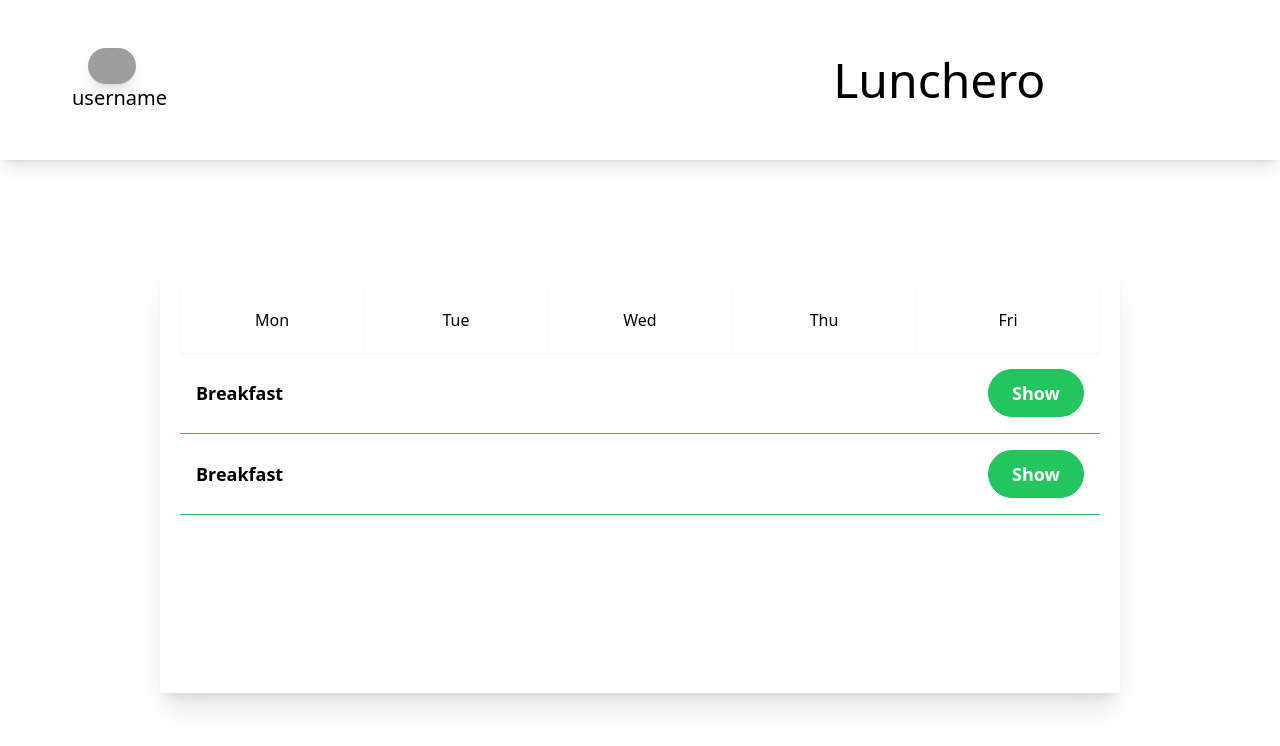
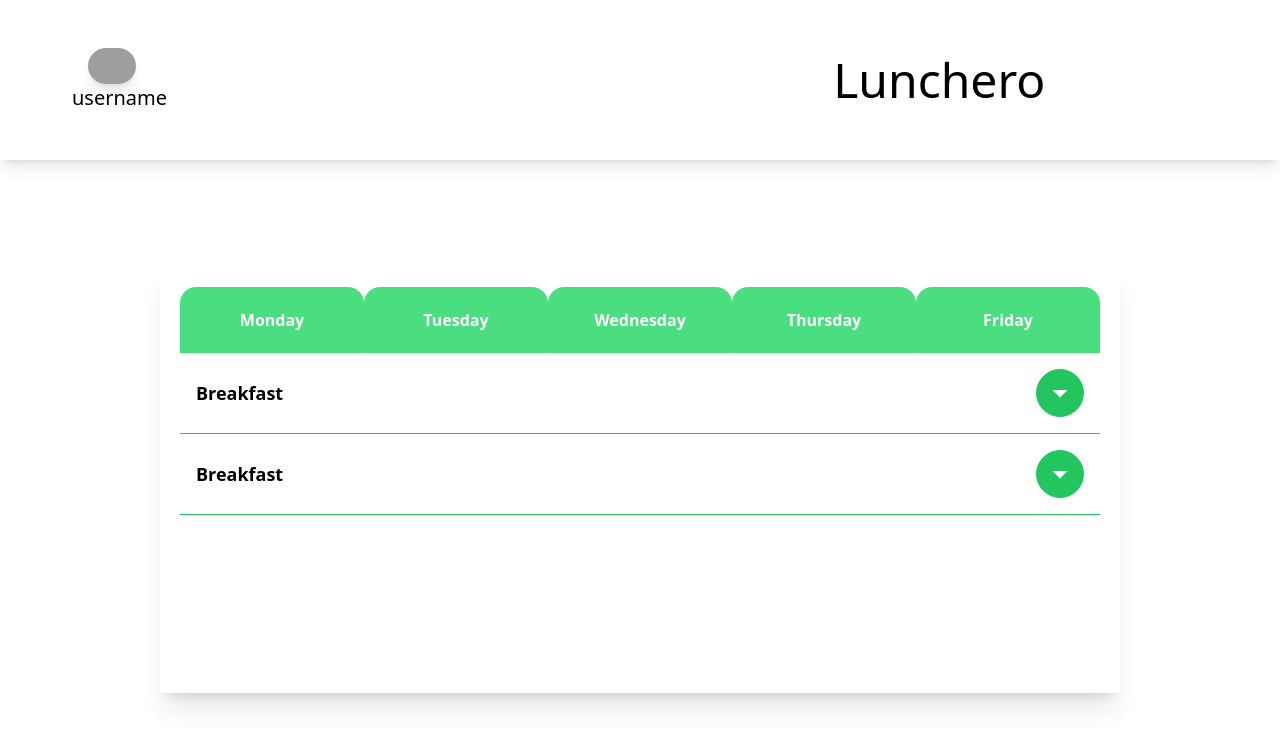
Before and after one commit to hacktobero/lunchero, a Next.js app in the folder launchero-client/: page / in a window 1280 px wide. Shown: the top 746 px of the page. Built offline with nearby package versions, Linux system fonts and the light colour scheme; grey boxes are pictures that could not be loaded.

Commit message:
meals-section

```diff
--- a/launchero-client/package.json
+++ b/launchero-client/package.json
@@ -9,6 +9,7 @@
     "lint": "next lint"
   },
   "dependencies": {
+    "framer-motion": "^7.6.2",
     "next": "13.0.0",
     "react": "18.2.0",
     "react-dom": "18.2.0",
--- a/launchero-client/pages/index.js
+++ b/launchero-client/pages/index.js
@@ -8,11 +8,6 @@ export default function Home() {
       <div className={'flex h-full w-full justify-center self-center'}>
         <MenuBar />
       </div>
-
-
-
-
-
     </div>
 
   )
--- a/launchero-client/src/components/meals-section/Meal.js
+++ b/launchero-client/src/components/meals-section/Meal.js
@@ -1,21 +1,38 @@
 import { useState } from 'react';
+import { MdArrowDropDown, MdArrowDropUp } from 'react-icons/md';
+import { IoMdAdd } from 'react-icons/io';
+import { IconContext } from 'react-icons';
+
 export default function Meal() {
     const [show, setShow] = useState(false);
     return (
         <div className="flex border-b  h-auto border-b-green-500 text-lg justify-between flex-col items-center p-4 font-bold ">
-            <div className='flex justify-between items-center w-full duration-200  hover:text-green-500'>
+            <div className={`flex justify-between items-center w-full duration-200  hover:text-green-500 ${show ? 'text-green-500' : ''}`}>
                 <h1>Breakfast</h1>
                 <div>
-                    <button onClick={() => setShow(!show)} className='border rounded-full w-24 h-12 border-green-500 bg-green-500 text-white px-2 py-1  font-bold '>{show ? 'Hide' : 'Show'}</button>
+                    <button onClick={() => setShow(!show)} className='border rounded-full w-12 h-12 duration-150 border-green-500 bg-green-500 text-white flex justify-center items-center font-bold hover:bg-green-600 '>
+                        {!show ?
+                            <IconContext.Provider value={{ size: '2em' }}>
+                                <MdArrowDropDown />
+                            </IconContext.Provider>
+                            :
+                            <IconContext.Provider value={{ size: '2em' }}>
+                                <MdArrowDropUp />
+                            </IconContext.Provider>}
+                    </button>
                 </div>
             </div>
             {show &&
-                <div className='w-3/4  mx-auto flex justify-between items-center'>
+                <div className='w-3/4 mx-auto flex justify-between items-center'>
                     <div>
-                        <p>Kanapka z łososiem</p>
+                        <p className='text-xl'>Kanapka z łososiem</p>
                         <p className='text-sm  text-gray-300'>Składniki: chleb, łosoś</p>
                     </div>
-                    <button className="bg-green-500  text-white font-bold w-10 h-10 text- rounded-full">+</button>
+                    <button className='border rounded-full w-12 h-12 duration-150 border-green-500 bg-green-500 text-white flex justify-center items-center font-bold hover:bg-green-600'>
+                        <IconContext.Provider value={{size: '1.3em'}}>
+                            <IoMdAdd />
+                        </IconContext.Provider>
+                    </button>
                 </div>
             }
         </div>
--- a/launchero-client/src/components/menubar/MenuBar.js
+++ b/launchero-client/src/components/menubar/MenuBar.js
@@ -1,19 +1,30 @@
 import Meal from "../meals-section/Meal";
+import Tab from "./Tab";
+import { useState } from 'react';
+export default function MenuBar() {
 
-export default function MenuBar () {
+  const days = ['Monday', 'Tuesday', 'Wednesday', 'Thursday', 'Friday'];
+
+
+  const [activeDay, setActiveDay] = useState('');
+
+  const setDayHandler = (day) => {
+    setActiveDay(day);
+  }
+
   return (
 
     <div className={'flex flex-col p-5 w-3/4 h-2/3 justify-center self-center shadow-xl'}>
       <div className={'flex w-full h-20 self-center justify-around'}>
-        <button className={'flex justify-center shadow-sm self-center items-center w-1/5 focus:border border-b-0 focus:rounded-lg h-full'}>Mon</button>
-        <button className={'flex justify-center shadow-sm self-center items-center w-1/5 focus:border border-b-0 focus:rounded-lg h-full'}>Tue</button>
-        <button className={'flex justify-center shadow-sm self-center items-center w-1/5 focus:border border-b-0 focus:rounded-lg h-full'}>Wed</button>
-        <button className={'flex justify-center shadow-sm self-center items-center w-1/5 focus:border border-b-0 focus:rounded-lg h-full'}>Thu</button>
-        <button className={'flex justify-center shadow-sm self-center items-center w-1/5 focus:border border-b-0 focus:rounded-lg h-full'}>Fri</button>
+        {days.map((day, index) => {
+          return (
+            <Tab key={index} day={day}  active={activeDay} onDayChange={setDayHandler} />
+          )
+        })}
       </div>
       <div className={'flex flex-col w-full h-full self-center overflow-y-scroll rounded-md'}>
-            <Meal />
-            <Meal />
+        <Meal />
+        <Meal />
       </div>
     </div>
   )
--- /dev/null
+++ b/launchero-client/src/components/menubar/Tab.js
@@ -0,0 +1,6 @@
+
+export default function Tab({ day, onDayChange, active }) {
+    return (
+        <div onClick={() => { onDayChange(day) }} className={`flex cursor-pointer  duration-200 text-white font-bold justify-center shadow-sm self-center items-center w-1/5 hover:bg-green-700  rounded-t-2xl  h-full ${active === day ? `bg-green-700` : 'bg-green-400'}`}>{day}</div>
+    )
+}
```
Also changed, not shown: 1 other file (tests, documents, lock files or other folders).
